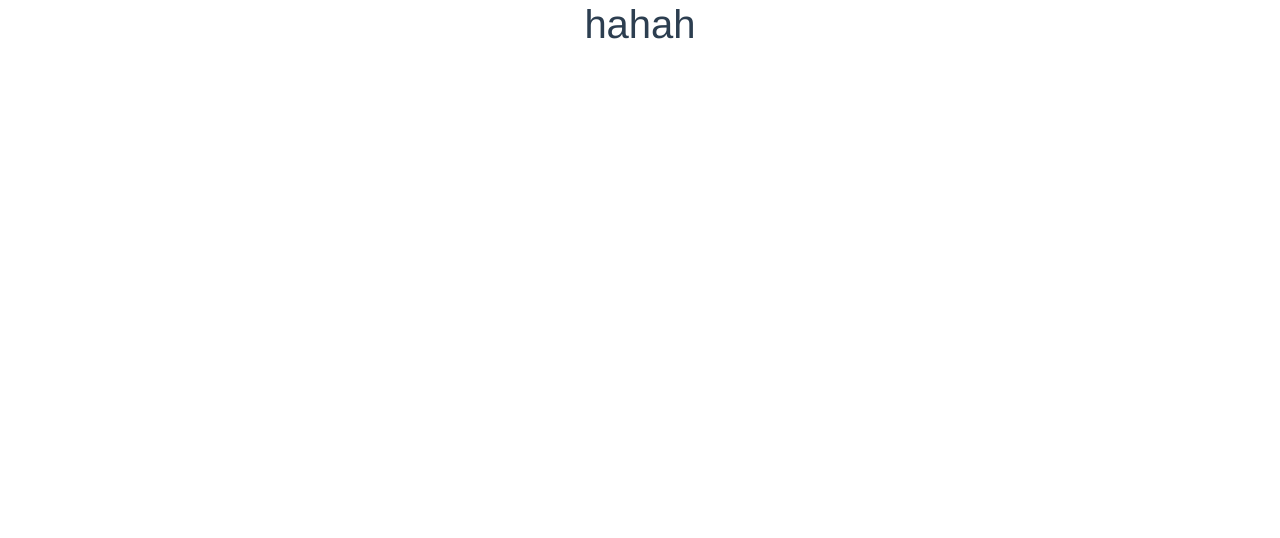
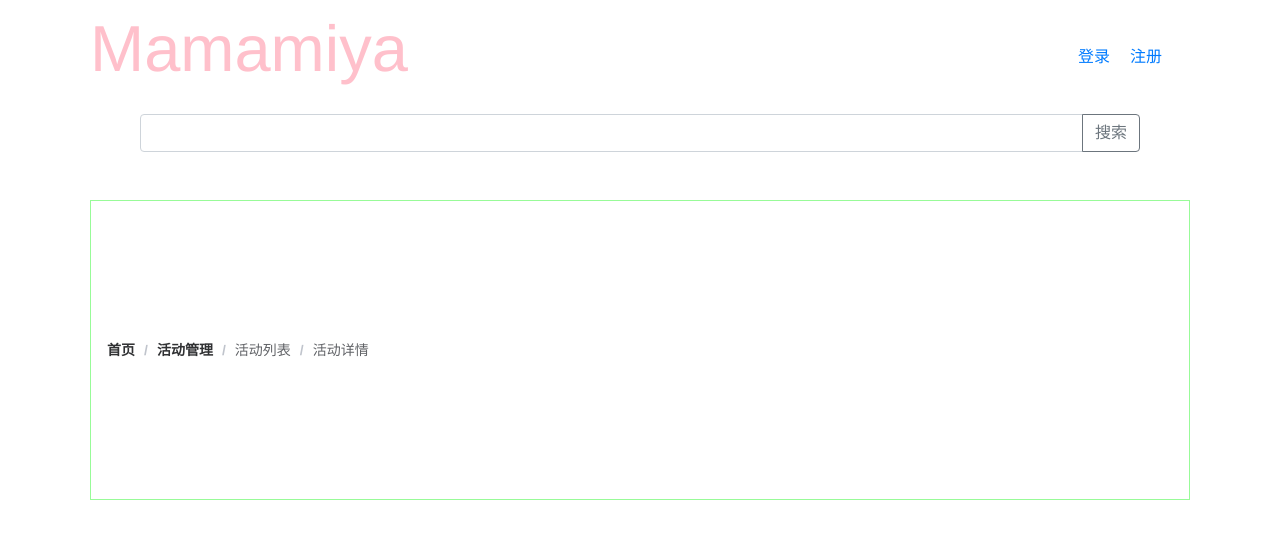
Before and after one commit to Evergreenbine/mamamiyafrontend, a Vue app in the folder mamamiya-web/: page / in a window 1280 px wide. Shown: the top 538 px of the page. Built offline with nearby package versions, Linux system fonts and the light colour scheme.

Commit message:
重写headerbar

```diff
--- /dev/null
+++ b/mamamiya-web/src/components/home/Common.vue
@@ -0,0 +1,27 @@
+<template>
+  <div id="Common">
+      <div class="navbar margin-auto max-width ">
+      <el-breadcrumb separator="/">
+  <el-breadcrumb-item :to="{ path: '/' }">首页</el-breadcrumb-item>
+  <el-breadcrumb-item><a href="/">活动管理</a></el-breadcrumb-item>
+  <el-breadcrumb-item>活动列表</el-breadcrumb-item>
+  <el-breadcrumb-item>活动详情</el-breadcrumb-item>
+</el-breadcrumb>
+      </div>
+  </div>
+</template>
+
+<script>
+export default {
+    name:"Common"
+}
+</script>
+
+<style  scoped>
+.navbar{
+    height: 300px;
+    border: 1px solid palegreen;
+}
+</style>>
+
+</style>
--- a/mamamiya-web/src/components/home/HeaderBar.vue
+++ b/mamamiya-web/src/components/home/HeaderBar.vue
@@ -1,6 +1,26 @@
 <template>
-  <div id="HeaderBar">
+  <div id="HeaderBar" class="d-flex fd-row jc-center ">
+    <div class="maxbar  margin-auto max-width position-re">
+      <div class="logo postion-ab"><p>Mamamiya</p></div>
+      <div class="loginbox position-ab">
+        <router-link to='/new/login' class="lobtn">登录</router-link>
+        <router-link to='/new/login' class="lobtn">注册</router-link>
+      </div>
+      <!-- <div class="user position-re">user <b-button variant="outline-primary">Button</b-button></div> -->
+      <div class="search max-width position-ab">
+        <div>
+          <b-input-group>
 
+          <b-form-input type="search" ></b-form-input>
+
+          <b-input-group-append>
+            <b-button variant="outline-secondary">搜索</b-button>
+          </b-input-group-append>
+         </b-input-group>
+      </div>
+
+      </div>
+    </div>
   </div>
 </template>
 
@@ -10,6 +30,31 @@ export default {
 }
 </script>
 
-<style>
+<style scoped>
+.maxbar{
+  height: 200px;
+}
+.logo{
+  color: pink;
+  font-size: 65px;
+  width: 300px;
+  }
+.loginbox{
+  top: 45px;
+  right: -70px;
+  width: 300px;
 
+}
+.lobtn{
+  right: 0;
+  margin-left: 20px;
+}
+.user{
+  flex-grow: 6;
+  border: 1px solid blue;
+}
+.search{
+  width: 1000px;
+  left: 50px ;
+}
 </style>
--- a/mamamiya-web/src/components/login/LoginIndex.vue
+++ b/mamamiya-web/src/components/login/LoginIndex.vue
@@ -7,25 +7,14 @@
     <b-navbar-toggle target="nav-collapse"></b-navbar-toggle>
 
     <b-collapse id="nav-collapse" is-nav>
-      <b-navbar-nav class="d-flex jc-center">
-        <b-nav-item href="#">知识</b-nav-item>
-        <b-nav-item href="#" >论坛</b-nav-item>
-        <b-nav-item href="#" >资讯</b-nav-item>
-        <b-nav-item href="#" >商城</b-nav-item>
+
+      <b-navbar-nav class="d-flex jc-center container">
+        <b-nav-item href="#" class="bnavbox">知识</b-nav-item>
+        <b-nav-item href="#" class="bnavbox">论坛</b-nav-item>
+        <b-nav-item href="#" class="bnavbox">资讯</b-nav-item>
+        <b-nav-item href="#" class="bnavbox">商城</b-nav-item>
       </b-navbar-nav>
 
-      <!-- Right aligned nav items -->
-      <b-navbar-nav class="ml-auto">
-
-        <b-nav-item-dropdown right>
-          <!-- Using 'button-content' slot -->
-          <template #button-content>
-            <em>User</em>
-          </template>
-          <b-dropdown-item href="#">Profile</b-dropdown-item>
-          <b-dropdown-item href="#">Sign Out</b-dropdown-item>
-        </b-nav-item-dropdown>
-      </b-navbar-nav>
     </b-collapse>
   </b-navbar>
 
@@ -51,4 +40,7 @@ export default {
   width: 1000px;
   height: 500px;
 }
+.bnavbox{
+    width: 250px;
+}
 </style>
--- a/mamamiya-web/src/components/login/Register.vue
+++ b/mamamiya-web/src/components/login/Register.vue
@@ -2,7 +2,6 @@
   <div id="Login">
      <div>
         <b-card title="注册mamamiya" sub-title="" class="bcard">
-           <b-form @submit="onSubmit" @reset="onReset" v-if="show">
               <b-form-group id="input-group-1" label="用户名" label-for="input-1" class="inputbox">
                   <b-form-input
                    id="input-1"
@@ -21,9 +20,10 @@
               </b-form-group>
               <b-button type="submit" variant="primary" class="subtn">Submit</b-button>
               <b-button type="reset" variant="danger">Reset</b-button>
-           </b-form>
+
           <div class="linktoregister">
-            还没有账号?<b-link href="/new/login">登录账号</b-link>
+            还没有账号?
+            <router-link></router-link>
           </div>
         </b-card>
       </div>
--- /dev/null
+++ b/mamamiya-web/src/components/shop/ShopIndex.vue
@@ -0,0 +1,15 @@
+<template>
+  <div id="shopindex">
+      <h1>hah</h1>
+  </div>
+</template>
+
+<script>
+export default {
+
+}
+</script>
+
+<style>
+
+</style>
--- a/mamamiya-web/src/router/index.js
+++ b/mamamiya-web/src/router/index.js
@@ -1,31 +1,39 @@
 import Vue from 'vue'
 import VueRouter from 'vue-router'
 import Home from '../views/Home.vue'
-const LoginIndex = ()=> import('../components/login/LoginIndex')
-const Login = ()=>import('../components/login/Login')
-const Register = ()=>import('../components/login/Register')
+const LoginIndex = () =>
+    import ('../components/login/LoginIndex')
+const Login = () =>
+    import ('../components/login/Login')
+const Register = () =>
+    import ('../components/login/Register')
+const ShopIndex = () =>
+    import ('../components/shop/ShopIndex')
 Vue.use(VueRouter)
 
-const routes = [
-  {
+const routes = [{
     path: '/',
     name: 'Home',
     component: Home
-  },{
+}, {
     path: '/new',
+    redirect: '/new/login',
     name: 'LoginIndex',
-    component:LoginIndex,
-    children:[
-      {path:'/new/register',component:Register},
-      {path:'/new/login',component:Login}
+
+    component: LoginIndex,
+    children: [
+        { path: '/new/register', component: Register },
+        { path: '/new/login', component: Login }
     ]
-  }
-]
+}, {
+    path: '/shop',
+    component: ShopIndex
+}]
 
 const router = new VueRouter({
-  mode: 'history',
-  base: process.env.BASE_URL,
-  routes
+    mode: 'history',
+    base: process.env.BASE_URL,
+    routes
 })
 
 export default router
--- a/mamamiya-web/src/store/index.js
+++ b/mamamiya-web/src/store/index.js
@@ -4,24 +4,27 @@ import Vuex from 'vuex'
 Vue.use(Vuex)
 
 export default new Vuex.Store({
-  state: {
-     user:{
-       username:"",
-       password:""
-     }
-  },
-  mutations: {
-    /* 将user改成token*/
-    login(state,payload){
-       let username = state.user.username = payload.username;
-       let password = state.user.password = payload.password;
-       localStorage.setItem("username",username);
-       localStorage.setItem("password",password);
+    state: {
+        user: {
+            username: "",
+            password: "",
+            token: ''
+        },
 
-    }
-  },
-  actions: {
-  },
-  modules: {
-  }
+    },
+    mutations: {
+        /* 将user改成token*/
+        login(state, playload) {
+            console.log("playload is " + playload);
+            console.log(playload);
+            let username = state.user.username = playload.username;
+            let password = state.user.password = playload.password;
+            let token = state.user.token = playload.token;
+            localStorage.setItem("username", username);
+            localStorage.setItem("password", password);
+            localStorage.setItem("token", token);
+        }
+    },
+    actions: {},
+    modules: {}
 })
--- a/mamamiya-web/src/styles.scss
+++ b/mamamiya-web/src/styles.scss
@@ -1,81 +1,99 @@
 /* theme color */
+
 $--color-primary: teal;
 
 /* icon font path, required */
+
 $--font-path: '~element-ui/lib/theme-chalk/fonts';
-
 @import "~element-ui/packages/theme-chalk/src/index";
-
-*{
-    margin:0;
-    padding:0;
+* {
+    margin: 0;
+    padding: 0;
 }
 
+
 /* 定义flex布局*/
-// .d-flex{
-//     display: flex;
-// }
+
+.d-flex {
+    display: flex;
+}
+
+
 /* 属性决定主轴的方向（即项目的排列方向）*/
-// $flex-di:(
-//     row:row,
-//     rowr:row-reverse,
-//     column:column,
-//     columnr:column-reverse
-// );
+
+$flex-di:( row:row, rowr:row-reverse, column:column, columnr:column-reverse);
 // /* 定义flex-directon属性*/
-// @each $key,$value in $flex-di{
-//     .fd-#{$key}{
-//         flex-direction: $value;
-//     }
-// }
+@each $key,
+$value in $flex-di {
+    .fd-#{$key} {
+        flex-direction: $value;
+    }
+}
+
+
 /* 定义是否换行*/
-// $flex-wrap:(
-//     nowarp:wrap,
-//     wrap:wrap,
-//     wrapr:wrap-reverse
-// );
-// @each $key,$value in $flex-wrap {
-//     .flex-#{$key}{
-//         flex-wrap: $value;
-//     }
-// }
+
+$flex-wrap:( nowarp:wrap, wrap:wrap, wrapr:wrap-reverse);
+@each $key,
+$value in $flex-wrap {
+    .flex-#{$key} {
+        flex-wrap: $value;
+    }
+}
+
 
 /* 定义交叉轴上的对齐方式*/
-// $align-items:(
-//     start:flex-start,
-//     end:flex-end,
-//     center:center,
-//     baseline:baseline,
-//     stretch:stretch
-// );
-// @each $key,$value in $align-items {
-//     .al-#{$key}{
-//         align-items: $value;
-//     }
-// }
+
+$align-items:( start:flex-start, end:flex-end, center:center, baseline:baseline, stretch:stretch);
+@each $key,
+$value in $align-items {
+    .al-#{$key} {
+        align-items: $value;
+    }
+}
+
 
 /*定义主轴上的对齐方式*/
-// $flex-jc:(
-//     start:flex-start,
-//     end:flex-end,
-//     center:center,
-//     bwtween:space-between,
-//     around:space-around
-// );
+
+$flex-jc:( start:flex-start, end:flex-end, center:center, bwtween:space-between, around:space-around);
+
 /*定义justify-content的样式*/
-// @each $key,$value in $flex-jc {
-//     .jc-#{$key}{
-//         justify-content: $value;
-//     }
-// }
+
+@each $key,
+$value in $flex-jc {
+    .jc-#{$key} {
+        justify-content: $value;
+    }
+}
+
 
 /* 定义定位*/
-$positon:(
-    abso:absolute,
-    rela:relative
-);
-@each $key,$value in $positon {
-    .p-#{$key}{
+
+$positon:( ab:absolute, re:relative);
+@each $key,
+$value in $positon {
+    .position-#{$key} {
         position: $value;
     }
 }
+
+.margin-auto {
+    margin: 0 auto;
+}
+
+.max-width {
+    width: 1100px;
+}
+
+
+/* 定义测试盒子*/
+
+$boxsize:( one:100px, two:200px, three:300px);
+@each $key,
+$val in $boxsize {
+    .tb-#{$key} {
+        width: $val;
+        height: $val;
+        border: 2px solid blue;
+    }
+}
--- a/mamamiya-web/src/views/Home.vue
+++ b/mamamiya-web/src/views/Home.vue
@@ -1,15 +1,19 @@
 <template>
   <div >
-   <h1>hahah</h1>
+   <HeaderBar/>
+   <Common/>
    <router-view/>
   </div>
 </template>
 
 <script>
-
+import HeaderBar from '../components/home/HeaderBar'
+import Common from '../components/home/Common'
 export default {
   name: 'Home',
   components: {
+    HeaderBar,
+    Common
   }
 }
 </script>
```
Also changed, not shown: mamamiya-web/src/components/login/Login.vue (+40 -9 lines).
